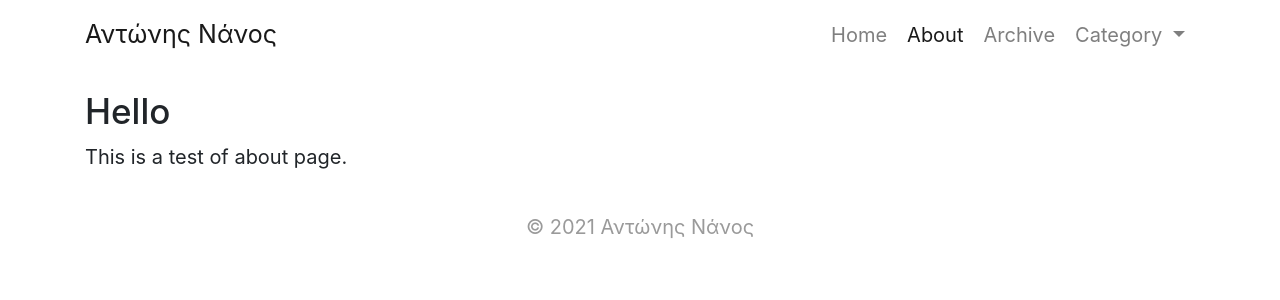
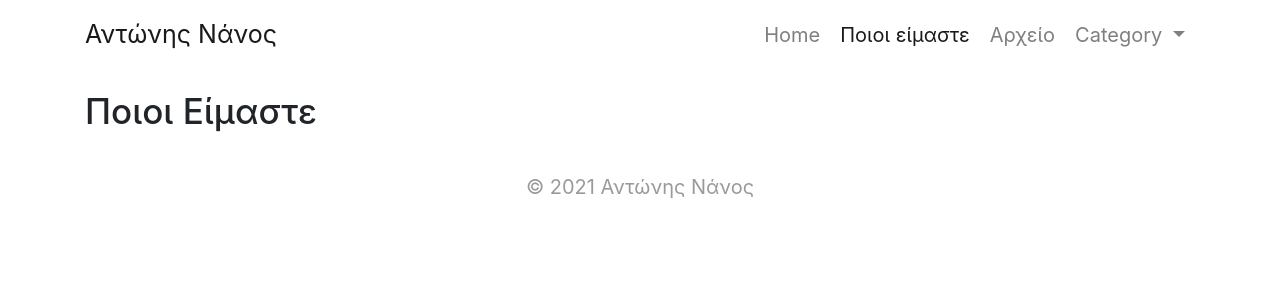
Before and after one commit to antonisnanos/ananos.gr, a Jekyll site: the page built from about.md, in a window 1280 px wide. Shown: the top 300 px of the page. Built offline with Jekyll 4.4.1, drawn with Linux system fonts in a browser that asks for light colours.

Commit message:
GR text
Signed-off-by: Anastassios Nanos <ananos@nubificus.co.uk>

```diff
--- a/_config.yml
+++ b/_config.yml
@@ -14,12 +14,12 @@ rawurl:
 # google_analytics:
 
 # Pagination number
-paginate:         10
+#paginate:         10
 
 # category page
-collections:
-  category:
-    output: true
+#collections:
+#  category:
+#    output: true
 
 defaults:
   -
--- a/about.md
+++ b/about.md
@@ -1,9 +1,7 @@
 ---
 layout: page
-title: About
+title: Ποιοι είμαστε
 permalink: /about
 ---
 
-### Hello
-
-This is a test of about page.
+### Ποιοι Είμαστε
--- a/archive.html
+++ b/archive.html
@@ -1,6 +1,6 @@
 ---
 layout: page
-title: Archive
+title: Αρχείο
 permalink: /archive/
 filetype: html
 ---
--- a/index.html
+++ b/index.html
@@ -1,6 +1,6 @@
 ---
 layout: default
-title: Home
+title: Αρχική Σελίδα
 ---
 
 <div class="content container">
```
